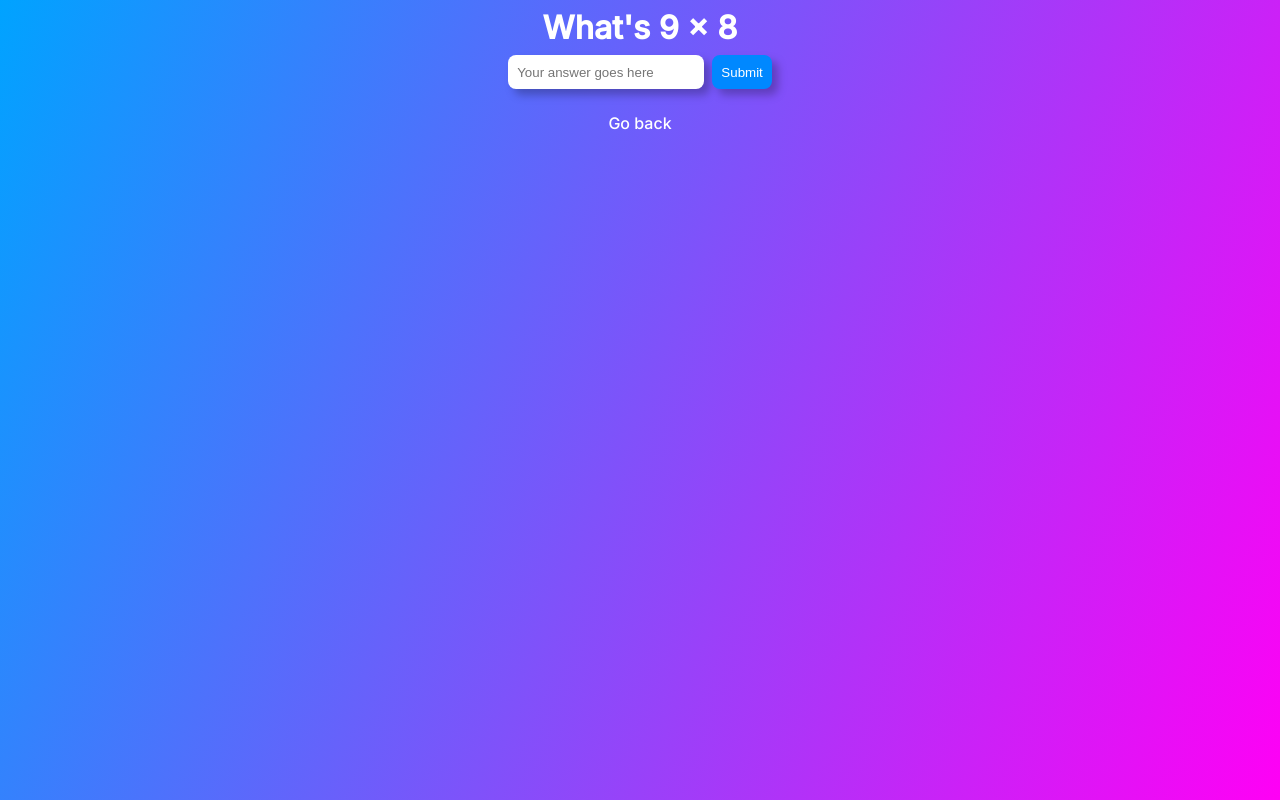
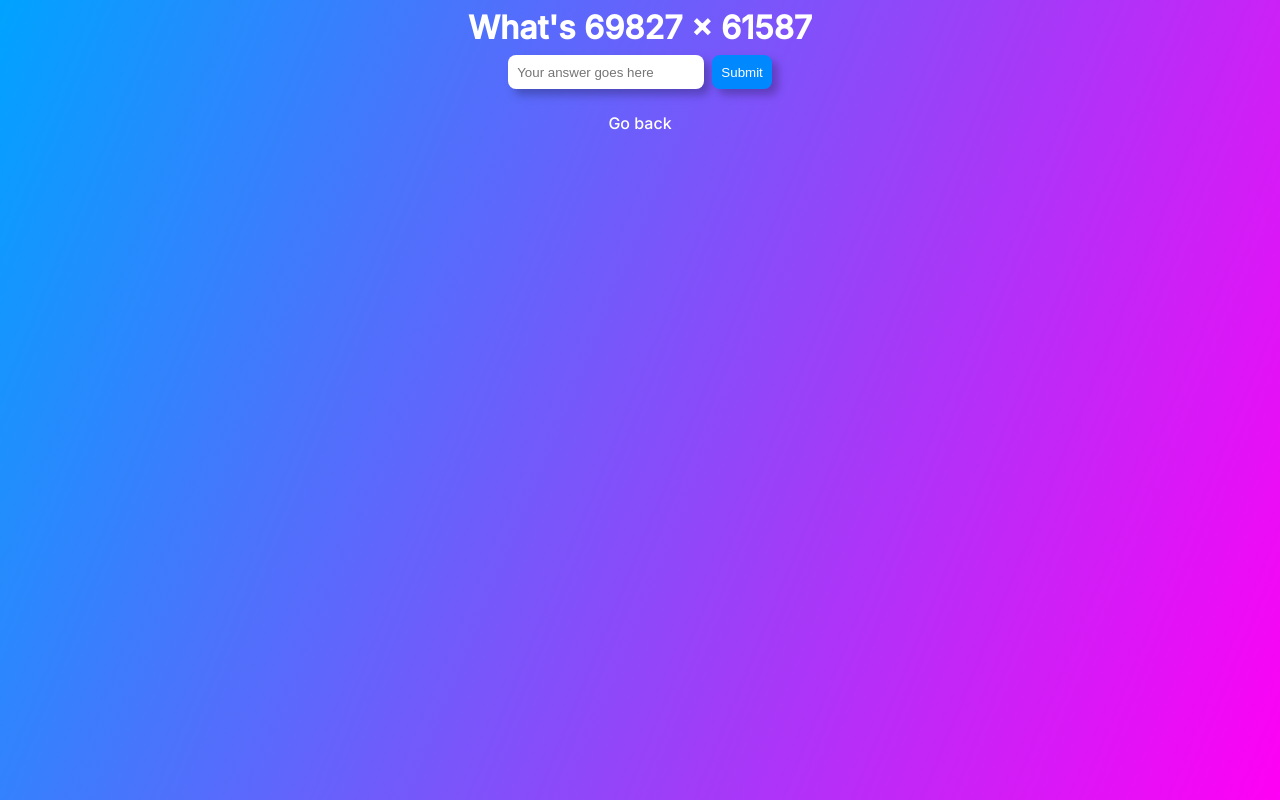
Before and after one commit to awesomearjun/Multimath, a React (Create React App) app: page /multiplication in a window 1280 px wide. Built offline with nearby package versions, Linux system fonts and the light colour scheme.

Commit message:
Changed limits

```diff
--- a/src/components/GenerateNumber.js
+++ b/src/components/GenerateNumber.js
@@ -1,4 +1,5 @@
 function generateNumber(max) {
+    max += 1;
     return Math.floor(Math.random() * max);
 }
 
--- a/src/pages/Addition.js
+++ b/src/pages/Addition.js
@@ -3,7 +3,7 @@ import generateNumber from "../components/GenerateNumber"
 import LinkToHome from "../components/LinkToHome"
 
 function Addition() {
-    let numbers = [generateNumber(13), generateNumber(13)];
+    let numbers = [generateNumber(100000), generateNumber(100000)];
 
     return (
         <div>
--- a/src/pages/Division.js
+++ b/src/pages/Division.js
@@ -3,12 +3,11 @@ import generateNumber from "../components/GenerateNumber"
 import LinkToHome from "../components/LinkToHome"
 
 function Division() {
-    const numbers = [generateNumber(13), generateNumber(13)];
+    const numbers = [generateNumber(100), generateNumber(12)];
     const isInteger = num => {
         return num % 1 === 0;
     }
 
-    // If the first number is greater than the second, make the first number 12
     if (numbers[0] < numbers[1]) {
         numbers[0] = 12;
         console.log(numbers[0]);
@@ -18,8 +17,8 @@ function Division() {
         numbers[1] -= 1;
 
         if (numbers[1] <= 0) {
-            numbers[0] = 12;
-            numbers[1] = 6;
+            numbers[0] = generateNumber(100);
+            numbers[1] = generateNumber(12);
         }
     }
 
--- a/src/pages/Multiplication.js
+++ b/src/pages/Multiplication.js
@@ -3,7 +3,7 @@ import generateNumber from "../components/GenerateNumber"
 import LinkToHome from "../components/LinkToHome"
 
 function Multiplication() {
-    let numbers = [generateNumber(13), generateNumber(13)];
+    let numbers = [generateNumber(100000), generateNumber(100000)];
 
     return (
         <div>
--- a/src/pages/Subtraction.js
+++ b/src/pages/Subtraction.js
@@ -3,7 +3,7 @@ import generateNumber from "../components/GenerateNumber"
 import LinkToHome from "../components/LinkToHome"
 
 function Subtraction() {
-    let numbers = [generateNumber(13), generateNumber(13)];
+    let numbers = [generateNumber(100000), generateNumber(100000)];
 
     if (numbers[0] < numbers[1]) {
         numbers[0] = 12;
```
